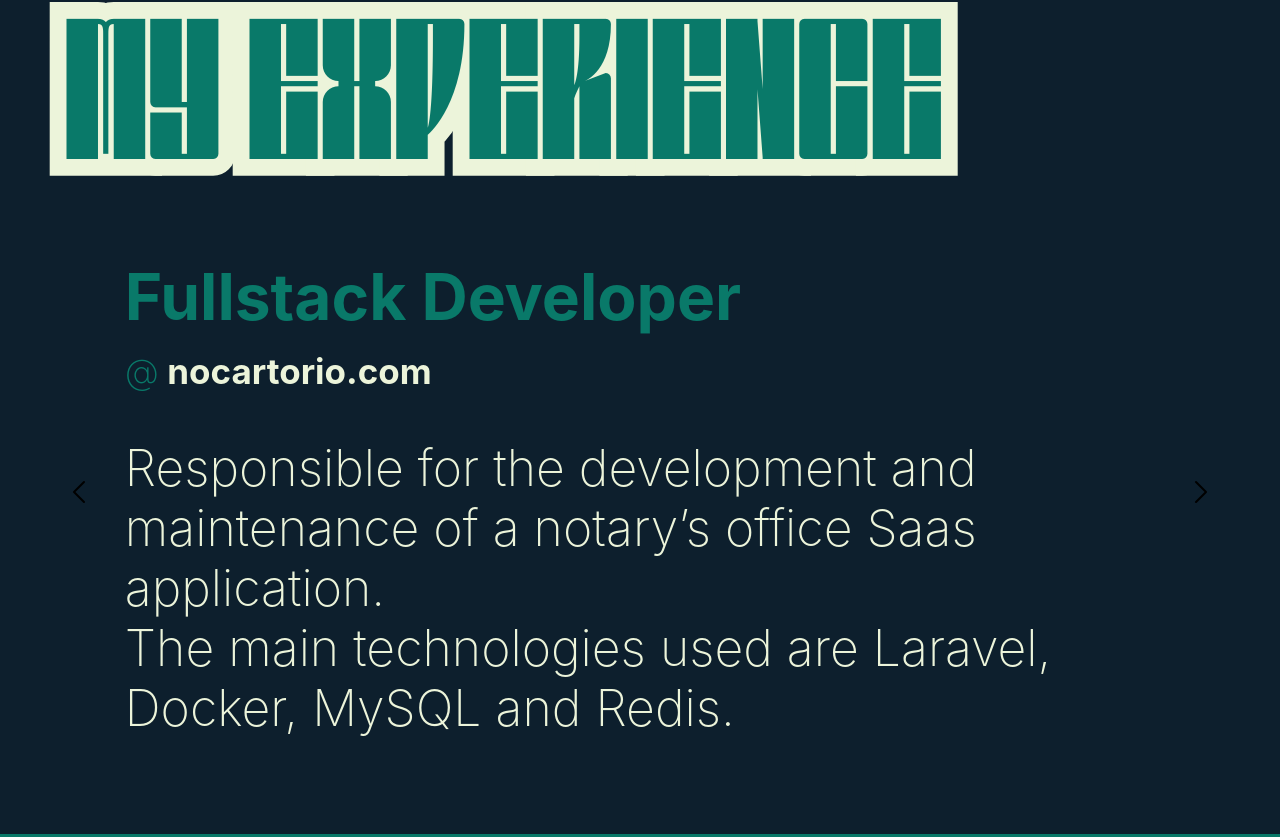
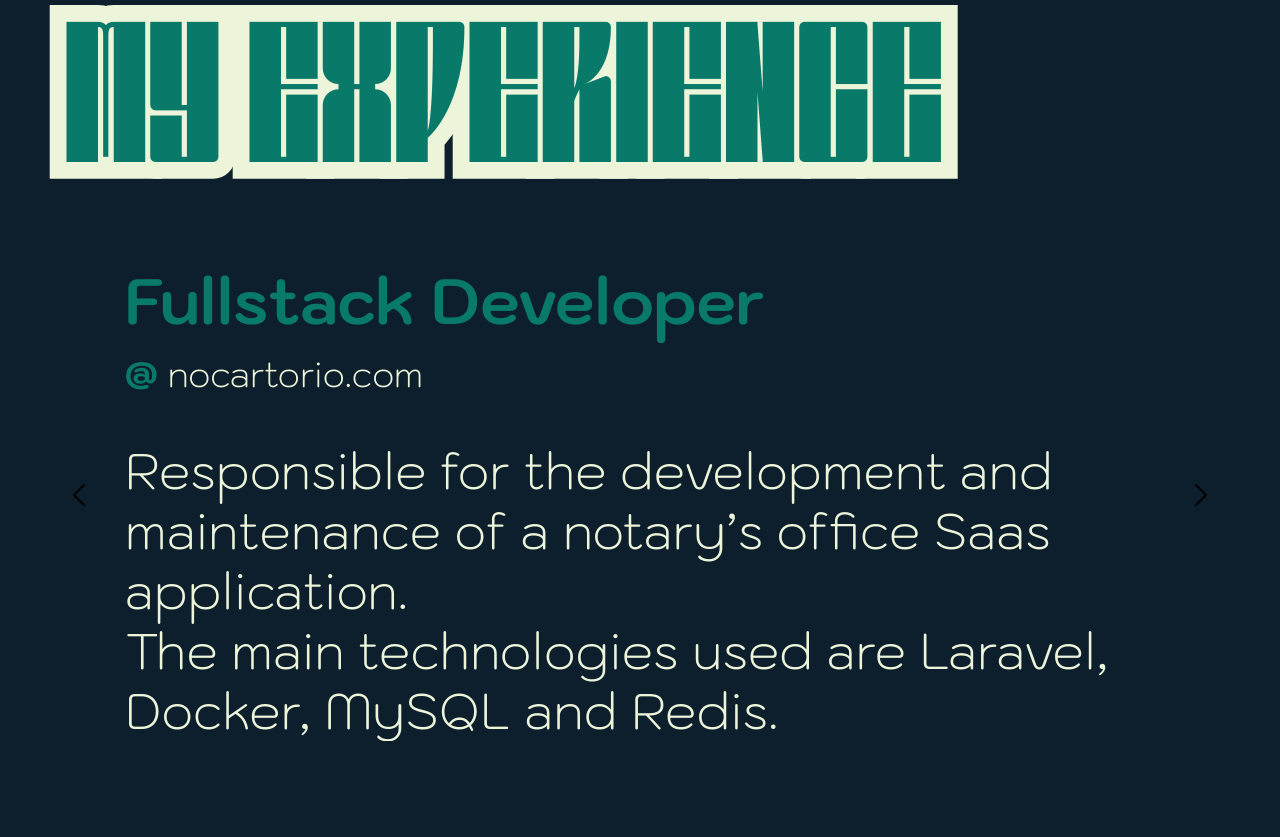
Before and after one commit to samuellucas21504/portfolio-2024, a React (Vite) app: page / in a window 1280 px wide. Shown: the part 1826-2663 px from the top of the page. Built offline with nearby package versions, Linux system fonts and the light colour scheme.

Commit message:
Correcoes de estilizacao

```diff
--- a/src/experience/Experience.module.css
+++ b/src/experience/Experience.module.css
@@ -31,12 +31,12 @@ section > header > h1 {
 
 section > header > small {
     font-size: 2.1875rem;
-    font-weight: bold;
+    font-weight: 200;
     color: var(--white-500);
 }
 
 section > header > small > b {
-    font-weight: 200;
+    font-weight: bold;
     color: var(--green-500);
 }
 
--- a/src/global.css
+++ b/src/global.css
@@ -5,13 +5,13 @@
 
 @font-face {
   font-family: 'Kodchasan';
-  src: local('Kochasan-bold'), url(/assets/fonts/Kodchasan/Kodchasan-Bold.ttf) format('ttf');
+  src: local('Kochasan-bold'), url(./assets/fonts/Kodchasan/Kodchasan-Bold.ttf) format('truetype');
   font-weight: bold;
 }
 
 @font-face {
   font-family: 'Kodchasan';
-  src: local('Kodchasan-extralight'), url(/assets/fonts/Kodchasan/Kodchasan-Extralight.ttf) format('ttf');
+  src: local('Kodchasan-extralight'), url(./assets/fonts/Kodchasan/Kodchasan-ExtraLight.ttf) format('truetype');
   font-weight: 200;
   font-style: normal;
 }
```
